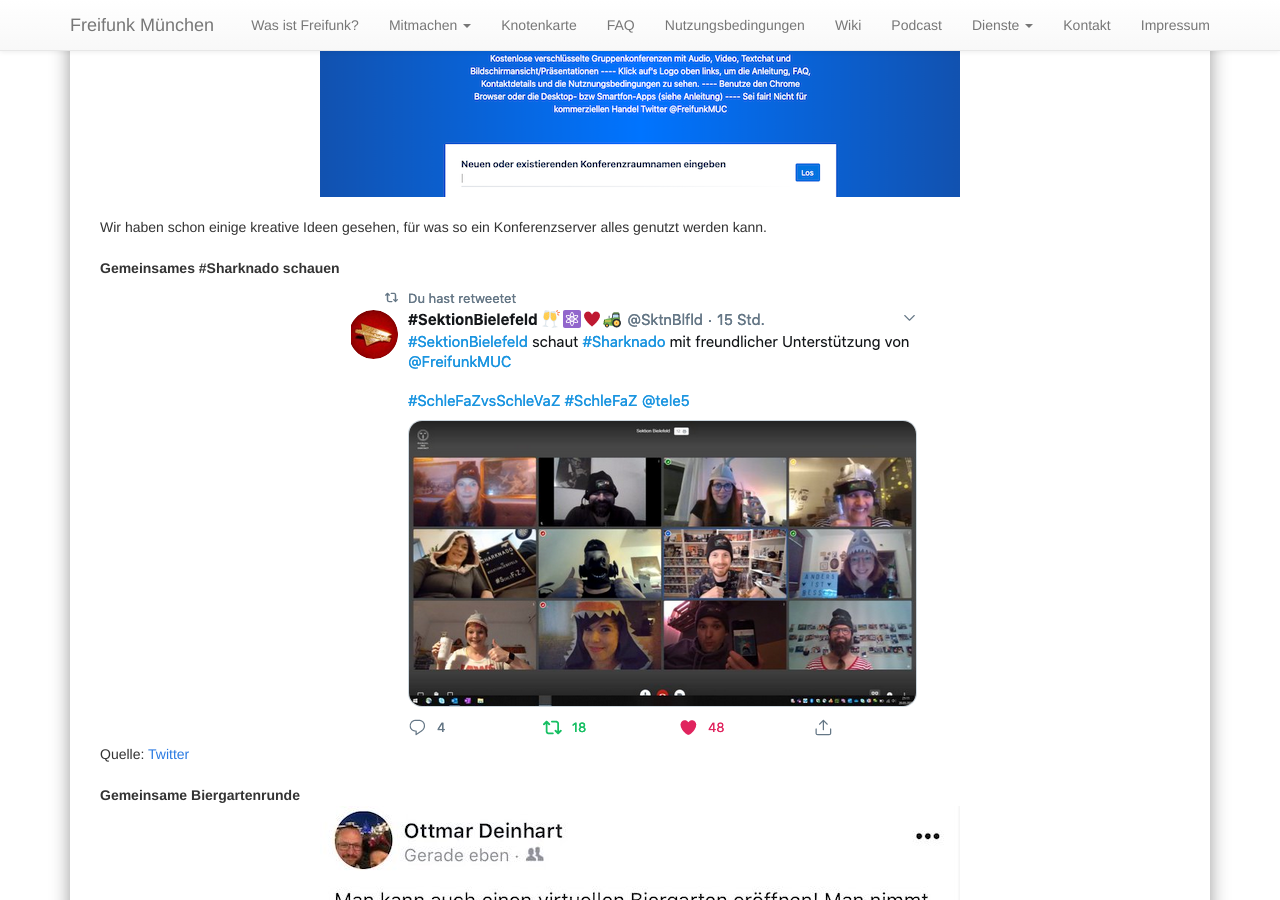
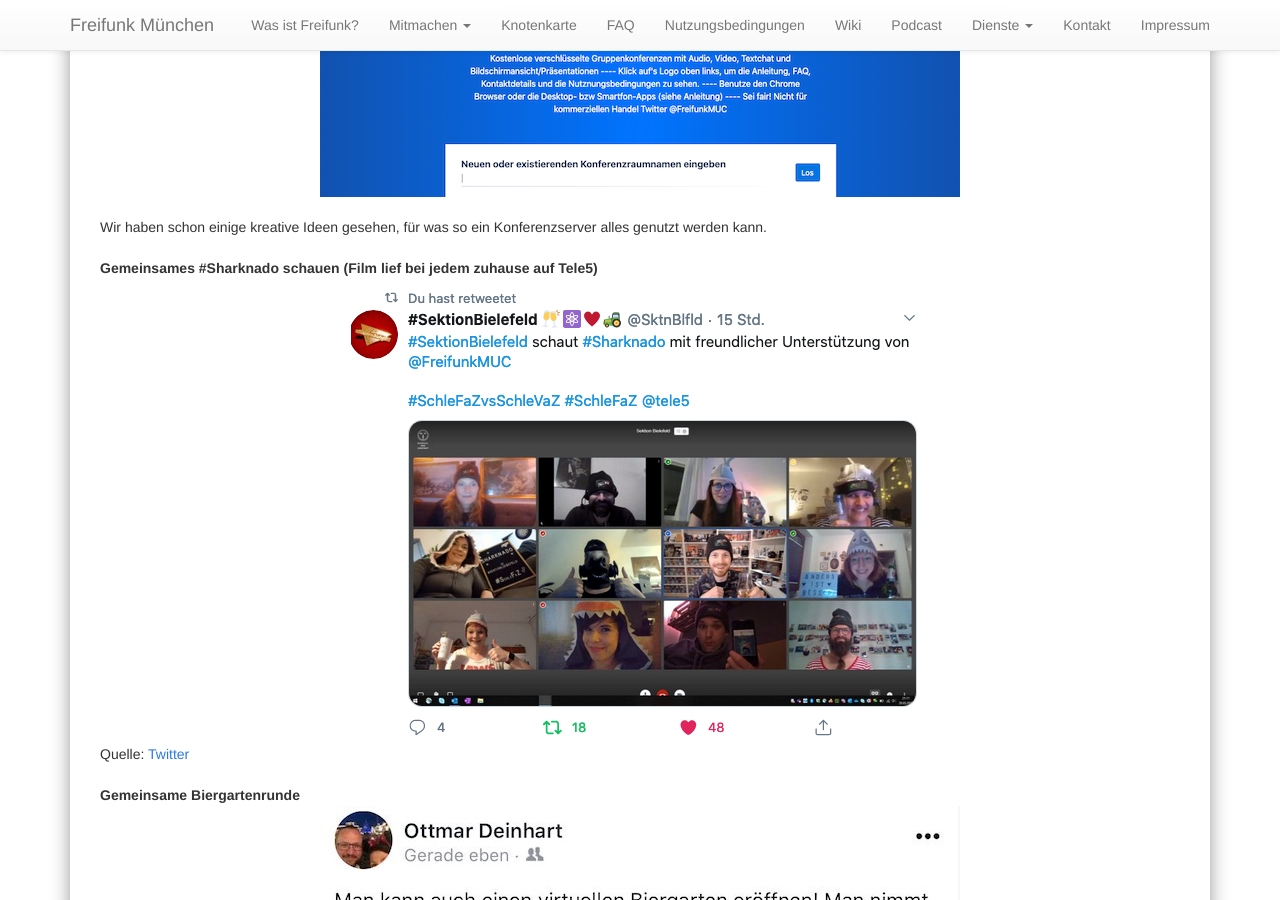
Before and after one commit to freifunkMUC/freifunkmuc.github.io, a Jekyll site: the page built from _posts/2020-03-21-meet.markdown, in a window 1280 px wide and 900 px high, scrolled down 532 px. Built offline with Jekyll 4.4.1, drawn with Linux system fonts in a browser that asks for light colours.

Commit message:
Update 2020-03-21-meet.markdown

```diff
--- a/_posts/2020-03-21-meet.markdown
+++ b/_posts/2020-03-21-meet.markdown
@@ -23,7 +23,7 @@ Hier geht es zur [Anleitung](https://ffmuc.net/wiki/doku.php?id=knb:meet) für d
 
 Wir haben schon einige kreative Ideen gesehen, für was so ein Konferenzserver alles genutzt werden kann.
 
-**Gemeinsames #Sharknado schauen**
+**Gemeinsames #Sharknado schauen (Film lief bei jedem zuhause auf Tele5)**
 [![Sharknado Filmabend](/assets/sharknado-meet-2020.png)](https://twitter.com/SktnBlfld/status/1241096899521851393?s=20)
 Quelle: [Twitter](https://twitter.com/SktnBlfld/status/1241096899521851393?s=20)
 
```
